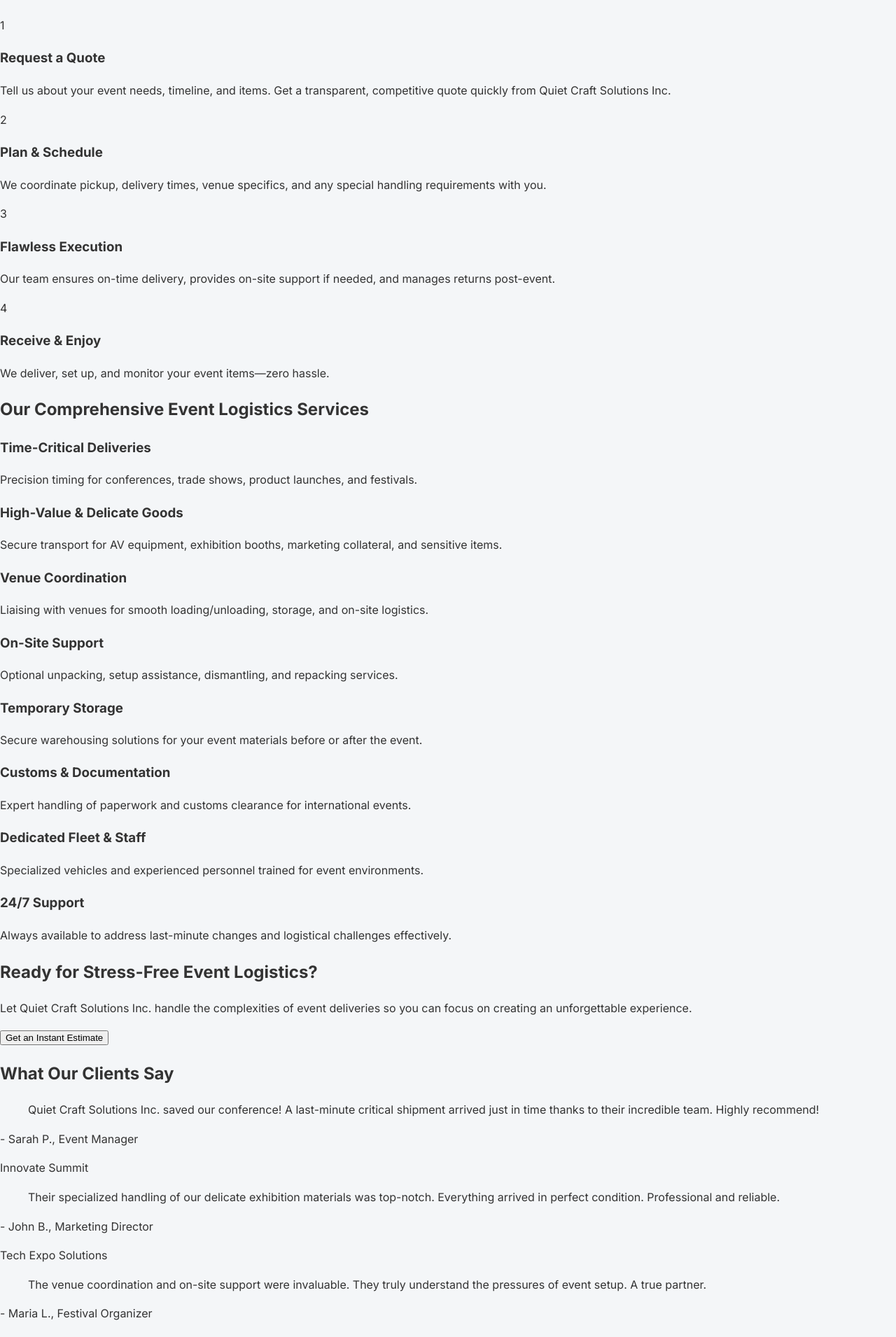
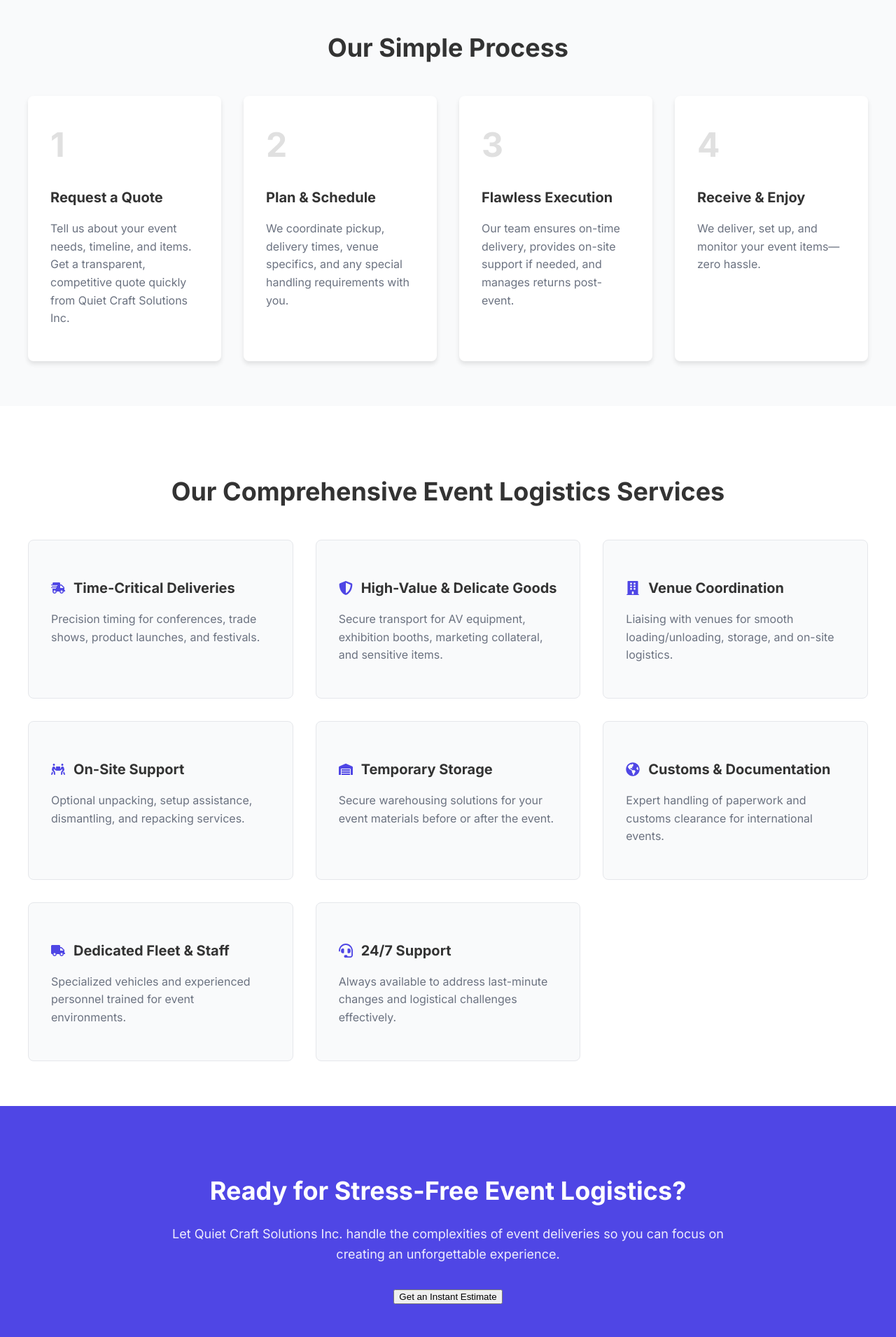
Before and after one commit to Qcsinc23/qcs-event-logistics-portal, a Next.js app: page / in a window 1280 px wide. Shown: the part 2402-4312 px from the top of the page at 70% size. Built offline with nearby package versions, Linux system fonts and the light colour scheme.

Commit message:
fix: Apply CSS modules to landing page sections

```diff
--- /dev/null
+++ b/src/components/landing/CTASection.module.css
@@ -0,0 +1,23 @@
+.ctaSection {
+  padding: 4rem 1rem;
+  background-color: #4f46e5; /* A strong indigo background */
+  color: #ffffff;
+  text-align: center;
+}
+
+.container {
+  max-width: 800px;
+  margin: 0 auto;
+}
+
+.title {
+  font-size: 2.25rem;
+  font-weight: bold;
+  margin-bottom: 1rem;
+}
+
+.subtitle {
+  font-size: 1.125rem;
+  margin-bottom: 2rem;
+  opacity: 0.9;
+}
--- a/src/components/landing/CTASection.tsx
+++ b/src/components/landing/CTASection.tsx
@@ -4,16 +4,17 @@
 import Button from '../Button';
 import Modal from '../Modal';
 import QuoteForm from '../forms/QuoteForm';
+import styles from './CTASection.module.css';
 
 const CTASection = () => {
   const [isModalOpen, setIsModalOpen] = useState(false);
 
   return (
     <>
-      <section id="quote" className="cta-section">
-        <div className="container">
-          <h2>Ready for Stress-Free Event Logistics?</h2>
-          <p>Let Quiet Craft Solutions Inc. handle the complexities of event deliveries so you can focus on creating an unforgettable experience.</p>
+      <section id="quote" className={styles.ctaSection}>
+        <div className={styles.container}>
+          <h2 className={styles.title}>Ready for Stress-Free Event Logistics?</h2>
+          <p className={styles.subtitle}>Let Quiet Craft Solutions Inc. handle the complexities of event deliveries so you can focus on creating an unforgettable experience.</p>
           <Button onClick={() => setIsModalOpen(true)} variant="primary" className="btn-lg">
             Get an Instant Estimate
           </Button>
--- /dev/null
+++ b/src/components/landing/HowItWorks.module.css
@@ -0,0 +1,53 @@
+.howItWorks {
+  padding: 4rem 1rem;
+  background-color: #f9fafb;
+  text-align: center;
+}
+
+.container {
+  max-width: 1200px;
+  margin: 0 auto;
+}
+
+.sectionTitle {
+  font-size: 2.25rem;
+  font-weight: bold;
+  margin-bottom: 2.5rem;
+}
+
+.stepsContainer {
+  display: grid;
+  grid-template-columns: repeat(auto-fit, minmax(250px, 1fr));
+  gap: 2rem;
+  text-align: left;
+}
+
+.stepItem {
+  background-color: #ffffff;
+  padding: 2rem;
+  border-radius: 0.5rem;
+  box-shadow: 0 4px 6px rgba(0, 0, 0, 0.1);
+  transition: transform 0.3s ease, box-shadow 0.3s ease;
+}
+
+.stepItem:hover {
+  transform: translateY(-5px);
+  box-shadow: 0 10px 15px rgba(0, 0, 0, 0.1);
+}
+
+.stepNumber {
+  font-size: 3rem;
+  font-weight: bold;
+  color: #e0e0e0;
+  margin-bottom: 1rem;
+}
+
+.stepTitle {
+  font-size: 1.25rem;
+  font-weight: bold;
+  margin-bottom: 0.5rem;
+}
+
+.stepText {
+  color: #6b7280;
+}
--- a/src/components/landing/HowItWorks.tsx
+++ b/src/components/landing/HowItWorks.tsx
@@ -1,4 +1,5 @@
 import React from 'react';
+import styles from './HowItWorks.module.css';
 
 const HowItWorks = () => {
   const steps = [
@@ -9,15 +10,15 @@
   ];
 
   return (
-    <section id="process" className="how-it-works">
-      <div className="container">
-        <h2>Our Simple Process</h2>
-        <div className="steps-container">
+    <section id="process" className={styles.howItWorks}>
+      <div className={styles.container}>
+        <h2 className={styles.sectionTitle}>Our Simple Process</h2>
+        <div className={styles.stepsContainer}>
           {steps.map((step) => (
-            <div className="step-item" key={step.number}>
-              <div className="step-number">{step.number}</div>
-              <h3>{step.title}</h3>
-              <p>{step.text}</p>
+            <div className={styles.stepItem} key={step.number}>
+              <div className={styles.stepNumber}>{step.number}</div>
+              <h3 className={styles.stepTitle}>{step.title}</h3>
+              <p className={styles.stepText}>{step.text}</p>
             </div>
           ))}
         </div>
--- /dev/null
+++ b/src/components/landing/ServicesDetail.module.css
@@ -0,0 +1,47 @@
+.servicesDetail {
+  padding: 4rem 1rem;
+  background-color: #ffffff;
+  text-align: center;
+}
+
+.container {
+  max-width: 1200px;
+  margin: 0 auto;
+}
+
+.sectionTitle {
+  font-size: 2.25rem;
+  font-weight: bold;
+  margin-bottom: 2.5rem;
+}
+
+.servicesGrid {
+  display: grid;
+  grid-template-columns: repeat(auto-fit, minmax(300px, 1fr));
+  gap: 2rem;
+  text-align: left;
+}
+
+.serviceCard {
+  background-color: #f9fafb;
+  padding: 2rem;
+  border-radius: 0.5rem;
+  border: 1px solid #e5e7eb;
+}
+
+.serviceTitle {
+  font-size: 1.25rem;
+  font-weight: bold;
+  margin-bottom: 0.5rem;
+  display: flex;
+  align-items: center;
+}
+
+.serviceIcon {
+  margin-right: 0.75rem;
+  color: #4f46e5;
+}
+
+.serviceText {
+  color: #6b7280;
+}
--- a/src/components/landing/ServicesDetail.tsx
+++ b/src/components/landing/ServicesDetail.tsx
@@ -1,26 +1,28 @@
 import React from 'react';
+import styles from './ServicesDetail.module.css';
+import { FaShippingFast, FaShieldAlt, FaBuilding, FaPeopleCarry, FaWarehouse, FaGlobeAmericas, FaTruck, FaHeadset } from 'react-icons/fa';
 
 const ServicesDetail = () => {
   const services = [
-    { icon: "fa-shipping-fast", title: "Time-Critical Deliveries", text: "Precision timing for conferences, trade shows, product launches, and festivals." },
-    { icon: "fa-shield-alt", title: "High-Value & Delicate Goods", text: "Secure transport for AV equipment, exhibition booths, marketing collateral, and sensitive items." },
-    { icon: "fa-building", title: "Venue Coordination", text: "Liaising with venues for smooth loading/unloading, storage, and on-site logistics." },
-    { icon: "fa-people-carry", title: "On-Site Support", text: "Optional unpacking, setup assistance, dismantling, and repacking services." },
-    { icon: "fa-warehouse", title: "Temporary Storage", text: "Secure warehousing solutions for your event materials before or after the event." },
-    { icon: "fa-globe-americas", title: "Customs & Documentation", text: "Expert handling of paperwork and customs clearance for international events." },
-    { icon: "fa-truck", title: "Dedicated Fleet & Staff", text: "Specialized vehicles and experienced personnel trained for event environments." },
-    { icon: "fa-headset", title: "24/7 Support", text: "Always available to address last-minute changes and logistical challenges effectively." },
+    { Icon: FaShippingFast, title: "Time-Critical Deliveries", text: "Precision timing for conferences, trade shows, product launches, and festivals." },
+    { Icon: FaShieldAlt, title: "High-Value & Delicate Goods", text: "Secure transport for AV equipment, exhibition booths, marketing collateral, and sensitive items." },
+    { Icon: FaBuilding, title: "Venue Coordination", text: "Liaising with venues for smooth loading/unloading, storage, and on-site logistics." },
+    { Icon: FaPeopleCarry, title: "On-Site Support", text: "Optional unpacking, setup assistance, dismantling, and repacking services." },
+    { Icon: FaWarehouse, title: "Temporary Storage", text: "Secure warehousing solutions for your event materials before or after the event." },
+    { Icon: FaGlobeAmericas, title: "Customs & Documentation", text: "Expert handling of paperwork and customs clearance for international events." },
+    { Icon: FaTruck, title: "Dedicated Fleet & Staff", text: "Specialized vehicles and experienced personnel trained for event environments." },
+    { Icon: FaHeadset, title: "24/7 Support", text: "Always available to address last-minute changes and logistical challenges effectively." },
   ];
 
   return (
-    <section id="services" className="services-detail">
-      <div className="container">
-        <h2>Our Comprehensive Event Logistics Services</h2>
-        <div className="services-grid">
+    <section id="services" className={styles.servicesDetail}>
+      <div className={styles.container}>
+        <h2 className={styles.sectionTitle}>Our Comprehensive Event Logistics Services</h2>
+        <div className={styles.servicesGrid}>
           {services.map((service, index) => (
-            <div className="service-card" key={index}>
-              <h3><i className={`fas ${service.icon}`}></i> {service.title}</h3>
-              <p>{service.text}</p>
+            <div className={styles.serviceCard} key={index}>
+              <h3 className={styles.serviceTitle}><service.Icon className={styles.serviceIcon} /> {service.title}</h3>
+              <p className={styles.serviceText}>{service.text}</p>
             </div>
           ))}
         </div>
--- /dev/null
+++ b/src/components/landing/Testimonials.module.css
@@ -0,0 +1,49 @@
+.testimonials {
+  padding: 4rem 1rem;
+  background-color: #f9fafb;
+  text-align: center;
+}
+
+.container {
+  max-width: 1200px;
+  margin: 0 auto;
+}
+
+.sectionTitle {
+  font-size: 2.25rem;
+  font-weight: bold;
+  margin-bottom: 2.5rem;
+}
+
+.testimonialSlider {
+  display: grid;
+  grid-template-columns: repeat(auto-fit, minmax(300px, 1fr));
+  gap: 2rem;
+}
+
+.testimonialItem {
+  background-color: #ffffff;
+  padding: 2rem;
+  border-radius: 0.5rem;
+  box-shadow: 0 4px 6px rgba(0, 0, 0, 0.1);
+  display: flex;
+  flex-direction: column;
+  justify-content: space-between;
+}
+
+.quote {
+  font-style: italic;
+  color: #4b5563;
+  margin-bottom: 1rem;
+  flex-grow: 1;
+}
+
+.author {
+  font-weight: bold;
+  color: #1f2937;
+}
+
+.company {
+  color: #6b7280;
+  font-size: 0.875rem;
+}
--- a/src/components/landing/Testimonials.tsx
+++ b/src/components/landing/Testimonials.tsx
@@ -1,4 +1,5 @@
 import React from 'react';
+import styles from './Testimonials.module.css';
 
 const Testimonials = () => {
   const testimonials = [
@@ -8,15 +9,17 @@
   ];
 
   return (
-    <section className="testimonials">
-      <div className="container">
-        <h2>What Our Clients Say</h2>
-        <div className="testimonial-slider">
+    <section className={styles.testimonials}>
+      <div className={styles.container}>
+        <h2 className={styles.sectionTitle}>What Our Clients Say</h2>
+        <div className={styles.testimonialSlider}>
           {testimonials.map((testimonial, index) => (
-            <div className="testimonial-item" key={index}>
-              <blockquote>{testimonial.quote}</blockquote>
-              <p className="author">{testimonial.author}</p>
-              <p className="company">{testimonial.company}</p>
+            <div className={styles.testimonialItem} key={index}>
+              <blockquote className={styles.quote}>"{testimonial.quote}"</blockquote>
+              <div>
+                <p className={styles.author}>{testimonial.author}</p>
+                <p className={styles.company}>{testimonial.company}</p>
+              </div>
             </div>
           ))}
         </div>
```
